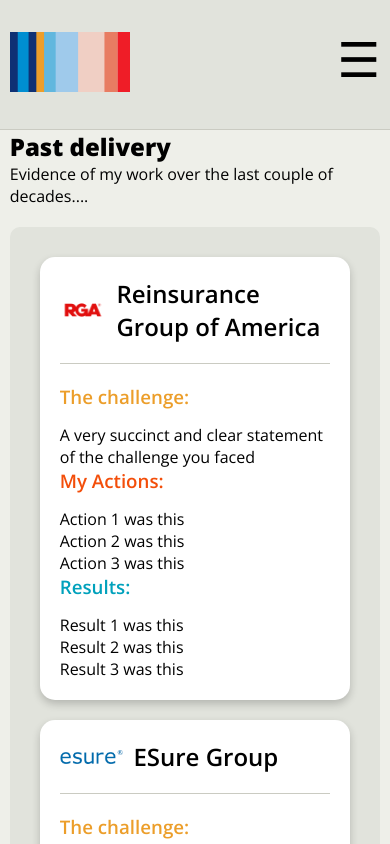
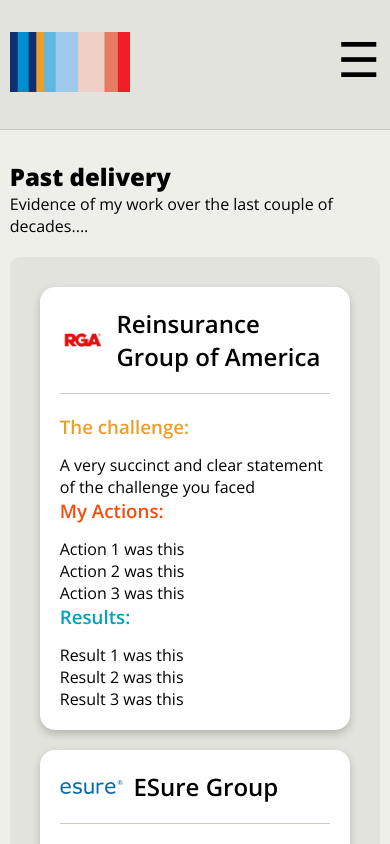
Before and after one commit to johndck/johndick-me-react-build, a React (Vite) app: page /Evidence in a window 390 px wide. Shown: the top 844 px of the page. Built offline with nearby package versions, Linux system fonts and the light colour scheme.

Commit message:
more responsive changes

```diff
--- a/src/components/topsection.jsx
+++ b/src/components/topsection.jsx
@@ -1,6 +1,6 @@
 function TopSection({ title, description }) {
   return (
-    <div className="container">
+    <div className="container topSection">
       <h2>{title}</h2>
 
       <p> {description}</p>
--- a/src/index.css
+++ b/src/index.css
@@ -194,6 +194,12 @@
   cursor: pointer;
   border: none;
   background-color: transparent;
+}
+
+/* Top section styling */
+
+.topSection {
+  margin-top: 30px;
 }
 
 /* here is the hero section styling */
```
